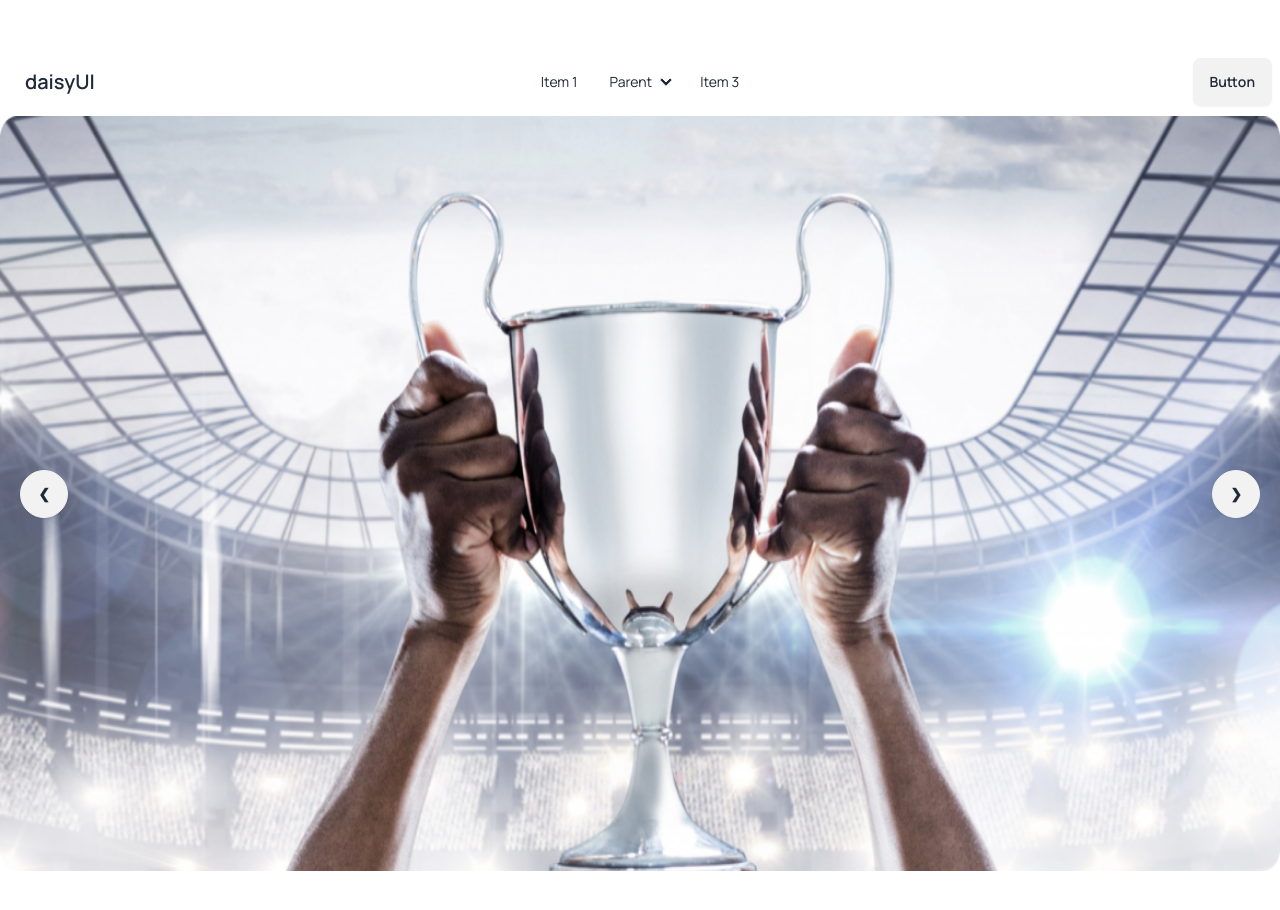
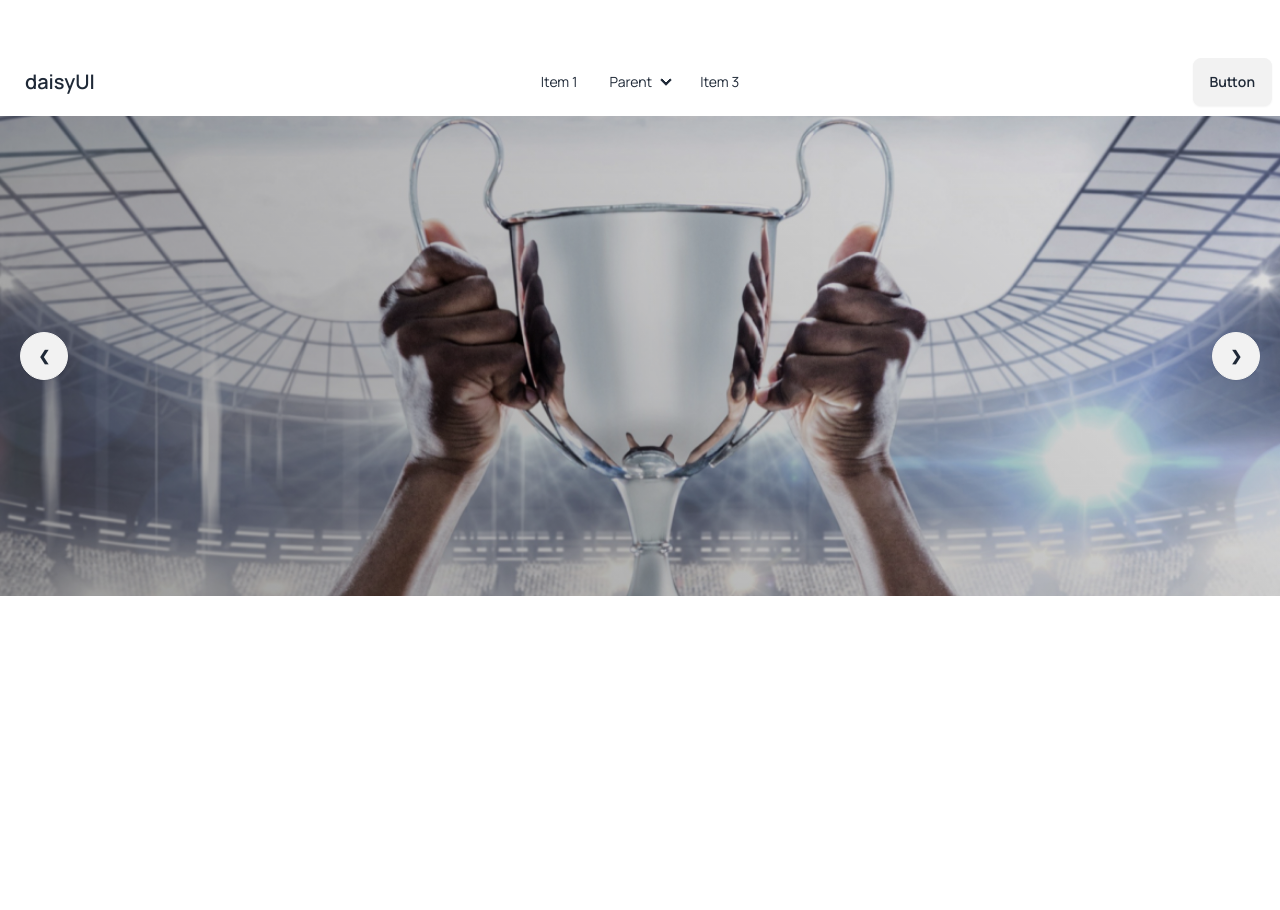
Before and after one commit to moudud-hoq/B9A3-Hockeys, a plain HTML site: page index.html in a window 1280 px wide. After the commit the page ends 800 px from the top, so only its background shows below. Drawn offline with nearby package versions, Linux system fonts and the light colour scheme.

Commit message:
Carousel Slide no one setup and the carousels overlay added successfully

```diff
--- a/index.html
+++ b/index.html
@@ -28,6 +28,9 @@
 </head>
 
 <body>
+    <!-- Important Comment On the project
+    1. linera gradient overlay over any image or background: bg-[linear-gradient(45deg,rgba(0,0,0,0.4),rgba(0,0,0,0.1)),url(./Images/1.png)] bg-center bg-cover">
+    -->
     <header class="mg:px-32 pt-12 pb-24">
 
         <!-- Navbar Start -->
@@ -35,9 +38,14 @@
             <div class="navbar-start">
                 <div class="dropdown">
                     <div tabindex="0" role="button" class="btn btn-ghost lg:hidden">
-                  <svg xmlns="http://www.w3.org/2000/svg" class="h-5 w-5" fill="none" viewBox="0 0 24 24" stroke="currentColor"><path stroke-linecap="round" stroke-linejoin="round" stroke-width="2" d="M4 6h16M4 12h8m-8 6h16" /></svg>
+                        <svg xmlns="http://www.w3.org/2000/svg" class="h-5 w-5" fill="none" viewBox="0 0 24 24"
+                            stroke="currentColor">
+                            <path stroke-linecap="round" stroke-linejoin="round" stroke-width="2"
+                                d="M4 6h16M4 12h8m-8 6h16" />
+                        </svg>
                     </div>
-                <ul tabindex="0" class="menu menu-sm dropdown-content mt-3 z-[1] p-2 shadow bg-base-100 rounded-box w-52">
+                    <ul tabindex="0"
+                        class="menu menu-sm dropdown-content mt-3 z-[1] p-2 shadow bg-base-100 rounded-box w-52">
                         <li><a>Item 1</a></li>
                         <li>
                             <a>Parent</a>
@@ -73,16 +81,41 @@
 
 
         <!-- Carousel -->
-        <div class="container banner mx-auto ">
-            <div class="carousel w-full h-auto">
+        <div class="container banner mx-auto">
+            <div class="carousel w-full h-[30rem]">
+
+
+
+
                 <!-- slide-1 -->
-                <div id="slide1" class="carousel-item relative w-full">
-                    <img src="Images/1.png" class="w-full" />
+                <div id="slide1"
+                    class="carousel-item relative w-full bg-[linear-gradient(45deg,rgba(0,0,0,0.4),rgba(0,0,0,0.1)),url(./Images/1.png)] bg-center bg-cover">
                     <div class="absolute flex justify-between transform -translate-y-1/2 left-5 right-5 top-1/2">
                         <a href="#slide4" class="btn btn-circle">❮</a>
                         <a href="#slide2" class="btn btn-circle">❯</a>
                     </div>
                 </div>
+
+
+
+
+
+
+
+
+
+
+
+
+
+
+
+
+
+
+
+
+
 
                 <!-- slide-2 -->
                 <div id="slide2" class="carousel-item relative w-full">
@@ -111,6 +144,11 @@
                     </div>
                 </div>
             </div>
+
+
+
+
+
         </div>
     </header>
 
```
Lines whose indentation alone changed are shown as unchanged.
